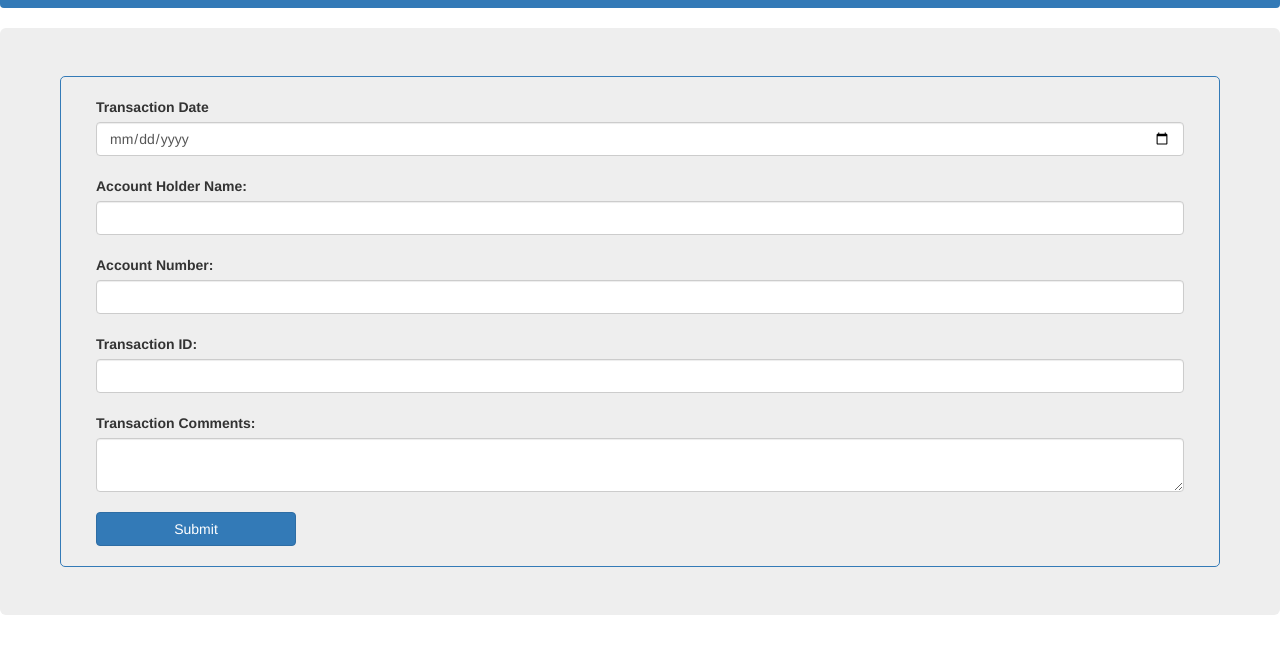
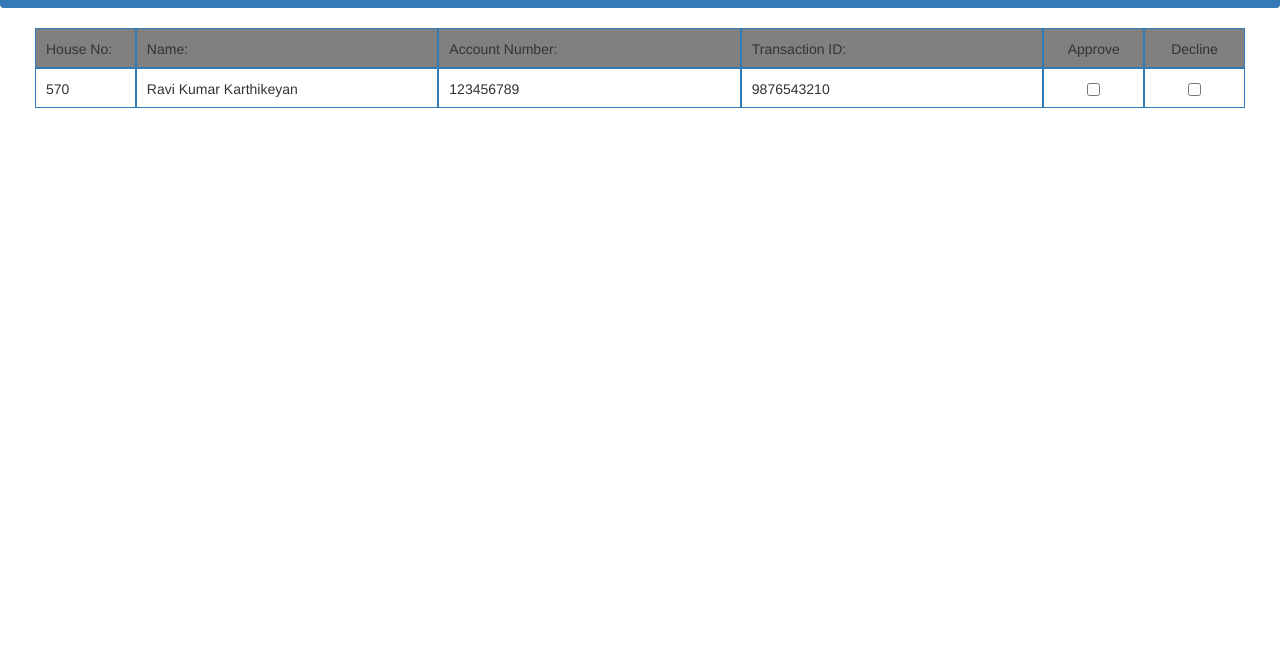
Before and after one commit to SowmyaLR/smart_apt, a website: page src/maintenance-approval-page.html in a window 1280 px wide. Shown: the part 64-718 px from the top of the page. Drawn offline with nearby package versions, Linux system fonts and the light colour scheme; files whose address does not match are found by name.

Commit message:
refs js css html commit

```diff
--- a/src/css/align.css
+++ b/src/css/align.css
@@ -1,3 +1,28 @@
 .margin-height{
     height:20px;
 }
+
+.required:after{
+    color: red;
+   content: "*";
+   position: absolute;
+}
+
+.adding-border{
+    border:1px solid #337ab7;
+    height:40px;
+    padding:10px;
+}
+
+.header-division{
+    margin: 0px 20px;
+    background-color:grey;
+}
+
+.content-division{
+    margin: 0px 20px;
+}
+
+.display-none{
+    display:none;
+}
--- a/src/js/expense-register.js
+++ b/src/js/expense-register.js
@@ -12,16 +12,16 @@ $(function() {
       var transactId = parseInt($('#transaction-id-verify-input').val());
       var date = $('#submission-date-input').val().split('-')
       if($('#transaction-category-holder-input').val()=='0'){
-        instance.registerAdminExpense($('#maintenance-amount-input').val(),0,0,0,date[1],date[0],transactId,
+        instance.registerAdminExpense($('#expense-amount-input').val(),0,0,0,date[1],date[0],transactId,
         {from: App.account} );
       }else if($('#transaction-category-holder-input').val()=='1'){
-        instance.registerAdminExpense(0,$('#maintenance-amount-input').val(),0,0,date[1],date[0],transactId,
+        instance.registerAdminExpense(0,$('#expense-amount-input').val(),0,0,date[1],date[0],transactId,
         {from: App.account} );
       }else if($('#transaction-category-holder-input').val()=='2'){
-        instance.registerAdminExpense(0,0,$('#maintenance-amount-input').val(),0,date[1],date[0],transactId,
+        instance.registerAdminExpense(0,0,$('#expense-amount-input').val(),0,date[1],date[0],transactId,
         {from: App.account} );
       }else{
-        instance.registerAdminExpense(0,0,0,$('#maintenance-amount-input').val(),date[1],date[0],transactId,
+        instance.registerAdminExpense(0,0,0,$('#expense-amount-input').val(),date[1],date[0],transactId,
         {from: App.account} );
       }
 
--- /dev/null
+++ b/src/js/maintenance-approval-page.js
@@ -0,0 +1,51 @@
+function MaintenanceApprovalPage(){
+    var demoValue = 'test';
+    var self = this;
+
+    MaintenanceApprovalPage.prototype.init = function(){
+        var index = 0;
+        //$('#content')[0].className = "row content-division";
+        var cloningContentDiv = $('#content').clone();
+        var mainContainerClone = $('#main-container');
+        cloningContentDiv[0].setAttribute('id',('content'+'_'+index));
+        cloningContentDiv[0].className = "row content-division";
+        mainContainerClone.append(cloningContentDiv);
+        this.initializeEvents();
+        //cloningContentDiv.find("input[type='checkbox']")
+    };
+
+    MaintenanceApprovalPage.prototype.initializeEvents = function(){
+
+        $("input[type='checkbox']").bind('click',function(event){
+            var indexValue = event['currentTarget']['attributes']['indexvalue'];
+            var checkBoxType = event['currentTarget']['attributes']['content'];
+            var otherCheckBox = undefined;
+            if(checkBoxType.value === 'approve'){
+                otherCheckBox = $('#content_'+indexValue.value).find("input[content='decline']")[0];
+                if(otherCheckBox !== undefined && otherCheckBox.checked === false){
+                    event['currentTarget'].checked = true;
+                }else if(otherCheckBox !== undefined){
+                    otherCheckBox.checked = false;
+                    event['currentTarget'].checked = true;
+                }else{
+                    event.preventDefault();
+                }
+            }else{
+                otherCheckBox = $('#content_'+indexValue.value).find("input[content='approve']")[0];
+                if(otherCheckBox !== undefined  && otherCheckBox.checked === false){
+                    event['currentTarget'].checked = true;
+                }else if(otherCheckBox !== undefined){
+                    otherCheckBox.checked = false;
+                    event['currentTarget'].checked = true;
+                }else{
+                    event.preventDefault();
+                }
+            }
+        });
+    };
+}
+
+$(function(){
+    var maintenanceApprovalPage = new MaintenanceApprovalPage();
+    maintenanceApprovalPage.init();
+});
--- a/src/maintenance-approval-page.html
+++ b/src/maintenance-approval-page.html
@@ -10,6 +10,7 @@
 
     <!-- Bootstrap -->
     <link href="css/bootstrap.min.css" rel="stylesheet">
+    <link href="css/align.css" rel="stylesheet">
 
     <!-- HTML5 shim and Respond.js for IE8 support of HTML5 elements and media queries -->
     <!-- WARNING: Respond.js doesn't work if you view the page via file:// -->
@@ -20,77 +21,80 @@
 </head>
 
 <body>
-    <div class="container-fluid">
+    <div class="container-fluid" id="main-container" style="min-width: 1200px;">
         <div class="row">
             <nav class="navbar navbar-light bg-primary">
                 <h1 class="text-center">Maintenance Approval Page</h1>
             </nav>
         </div>
-        <div class="row">
-            <div class="jumbotron jumbotron-fluid">
-                <div class="container" style="border:1px solid #337ab7; border-radius: 5px;">
-                    <div class="row" style="margin: 20px 20px;">
-                        <div class="col">
-                            <label id="submission-label">Transaction Date </label>
+        <div class="row header-division">
+            <div class="col-xs-1 adding-border">
+                <span>House No:</span>
             </div>
-                        <div class="col">
-                            <input class="form-control" id="submission-date-input" data-provide="datepicker"
-                                type="date">
+            <div class="col-xs-3 adding-border">
+                <div>
+                    <span>Name:</span>
                 </div>
             </div>
-                    <div class="row" style="margin: 0px 20px;">
-                        <div class="col">
-                            <label id="transaction-holder-name">Account Holder Name:</label>
-                        </div>
-                        <div class="col">
-                            <input id="transaction-account-holder-input" class="form-control" type="input"
-                                maxlength="30">
+            <div class="col-xs-3 adding-border">
+                <div>
+                    <span>Account Number:</span>
                 </div>
             </div>
-                    <div class="row" style="margin: 20px 20px;">
-                        <div class="col">
-                            <label id="transaction-account-number">Account Number:</label>
-                        </div>
-                        <div class="col">
-                            <input id="transaction-account-number-input" class="form-control" type="input"
-                                maxlength="30">
+            <div class="col-xs-3 adding-border">
+                <div>
+                    <span>Transaction ID:</span>
                 </div>
             </div>
-                    <div class="row"
-                        style="margin-bottom: 20px;margin-left:20px;margin-right:20px;margin-bottom: 20px;">
-                        <div class="col">
-                            <label id="transaction-id-verify">Transaction ID:</label>
-                        </div>
-                        <div class="col">
-                            <input id="transaction-id-verify-input" class="form-control" type="input" maxlength="30">
+            <div class="col-xs-1 adding-border">
+                <div class="text-center">
+                    <span>Approve</span>
                 </div>
             </div>
-                    <div class="row"
-                        style="margin-bottom: 20px;margin-left:20px;margin-right:20px;margin-bottom: 20px;">
-                        <div class="col">
-                            <label id="transaction-comments">Transaction Comments:</label>
-                        </div>
-                        <div class="col">
-                            <textarea id="transaction-comments-input" class="form-control"></textarea>
-                        </div>
-                    </div>
-                    <div class="row"
-                        style="margin-bottom: 20px;margin-left:20px;margin-right:20px;margin-bottom: 20px;">
-                        <div class="col">
-                            <button id="btn-maintenance-submission" type="button" class="btn btn-primary"
-                                style="width:200px">Submit</button>
+            <div class="col-xs-1 adding-border">
+                <div class="text-center">
+                    <span>Decline</span>
                 </div>
             </div>
         </div>
+        <div class="row content-division display-none" id="content">
+            <div class="col-xs-1 adding-border">
+                <span content="house-id" class="input">570</span>
+            </div>
+            <div class="col-xs-3 adding-border">
+                <div>
+                    <span class="input" content="name">Ravi Kumar Karthikeyan</span>
                 </div>
             </div>
+            <div class="col-xs-3 adding-border">
+                <div>
+                    <span class="input" content="account-number">123456789</span>
+                </div>
+            </div>
+            <div class="col-xs-3 adding-border">
+                <div>
+                    <span class="input" content="transaction-id">9876543210</span>
+                </div>
+            </div>
+            <div class="col-xs-1 adding-border">
+                <div class="text-center">
+                    <input class="input checkbox-event" indexValue = "0" content="approve" type="checkbox">
+                </div>
+            </div>
+            <div class="col-xs-1 adding-border">
+                <div class="text-center">
+                    <input class="input checkbox-event" indexValue = "0" content="decline" type="checkbox">
+                </div>
+            </div>
+        </div>
+
         <!-- jQuery (necessary for Bootstrap's JavaScript plugins) -->
         <script src="https://ajax.googleapis.com/ajax/libs/jquery/1.12.4/jquery.min.js"></script>
         <!-- Include all compiled plugins (below), or include individual files as needed -->
         <script src="js/bootstrap.min.js"></script>
         <script src="js/web3.min.js"></script>
         <script src="js/truffle-contract.js"></script>
-        <script src="js/app.js"></script>
+        <script src="js/maintenance-approval-page.js"></script>
 </body>
 
 </html>
```
Also changed, not shown: src/expense-register.html (+10 -9 lines), src/js/maintenance-report-generate.js (added, +24 -0 lines), src/maintenance-status-page.html (+2 -1 lines), src/monthly-rent-submission.html (+13 -4 lines), build/contracts/ATContract.json, build/contracts/Migrations.json. Lines whose indentation alone changed are shown as unchanged.
